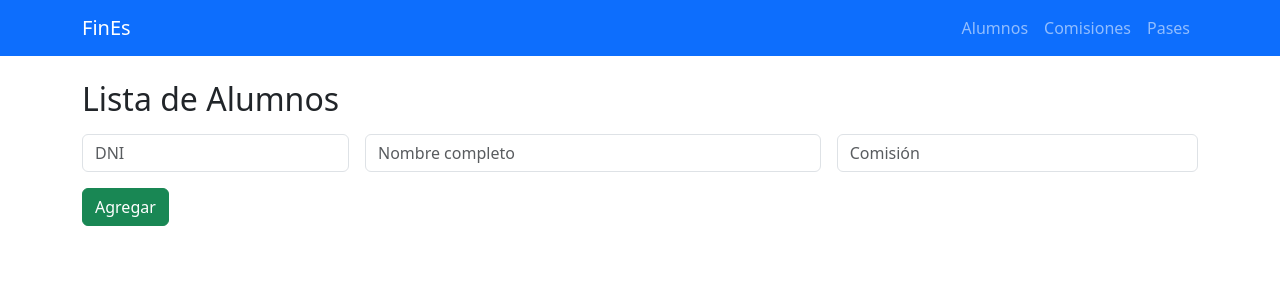
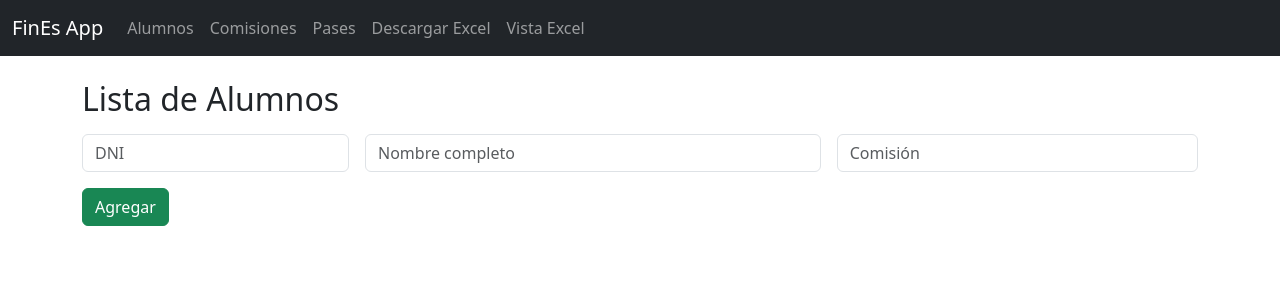
Before and after one commit to Xavo2027/fines-app, a Flask app: page /alumnos in a window 1280 px wide. Shown: the top 300 px of the page. Run offline with Flask 3, Linux system fonts and the light colour scheme; data that the repository does not hold is empty.

Commit message:
Agrego botones de descarga y vista de Excel a la barra de navegación

```diff
--- a/templates/base.html
+++ b/templates/base.html
@@ -1,24 +1,31 @@
 
-<!doctype html>
+<!DOCTYPE html>
 <html lang="es">
 <head>
-    <meta charset="utf-8">
-    <title>Gestión FinEs</title>
-    <link href="https://cdn.jsdelivr.net/npm/bootstrap@5.3.0/dist/css/bootstrap.min.css" rel="stylesheet">
+  <meta charset="UTF-8">
+  <title>App FinEs</title>
+  <link href="https://cdn.jsdelivr.net/npm/bootstrap@5.3.3/dist/css/bootstrap.min.css" rel="stylesheet">
 </head>
 <body>
-<nav class="navbar navbar-expand-lg navbar-dark bg-primary">
-  <div class="container">
-    <a class="navbar-brand" href="/">FinEs</a>
+  <nav class="navbar navbar-expand-lg navbar-dark bg-dark mb-4">
+    <div class="container-fluid">
+      <a class="navbar-brand" href="/">FinEs App</a>
+      <div class="collapse navbar-collapse">
         <div class="navbar-nav">
           <a class="nav-link" href="/alumnos">Alumnos</a>
           <a class="nav-link" href="/comisiones">Comisiones</a>
           <a class="nav-link" href="/pases">Pases</a>
+          <a class="nav-link" href="/descargar_excel">Descargar Excel</a>
+          <a class="nav-link" href="/vista_excel">Vista Excel</a>
+        </div>
       </div>
     </div>
   </nav>
-<div class="container mt-4">
+
+  <div class="container">
     {% block content %}{% endblock %}
   </div>
+
+  <script src="https://cdn.jsdelivr.net/npm/bootstrap@5.3.3/dist/js/bootstrap.bundle.min.js"></script>
 </body>
 </html>
```
Lines whose indentation alone changed are shown as unchanged.
